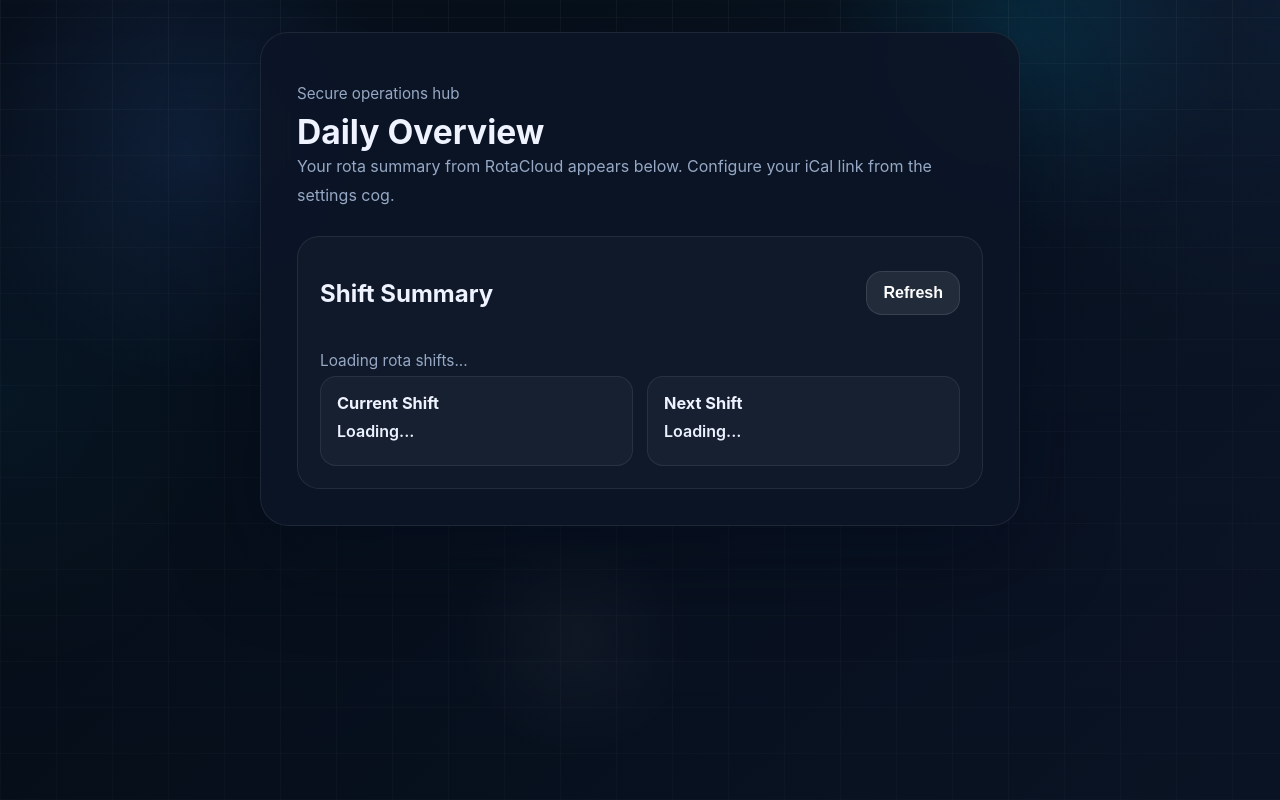
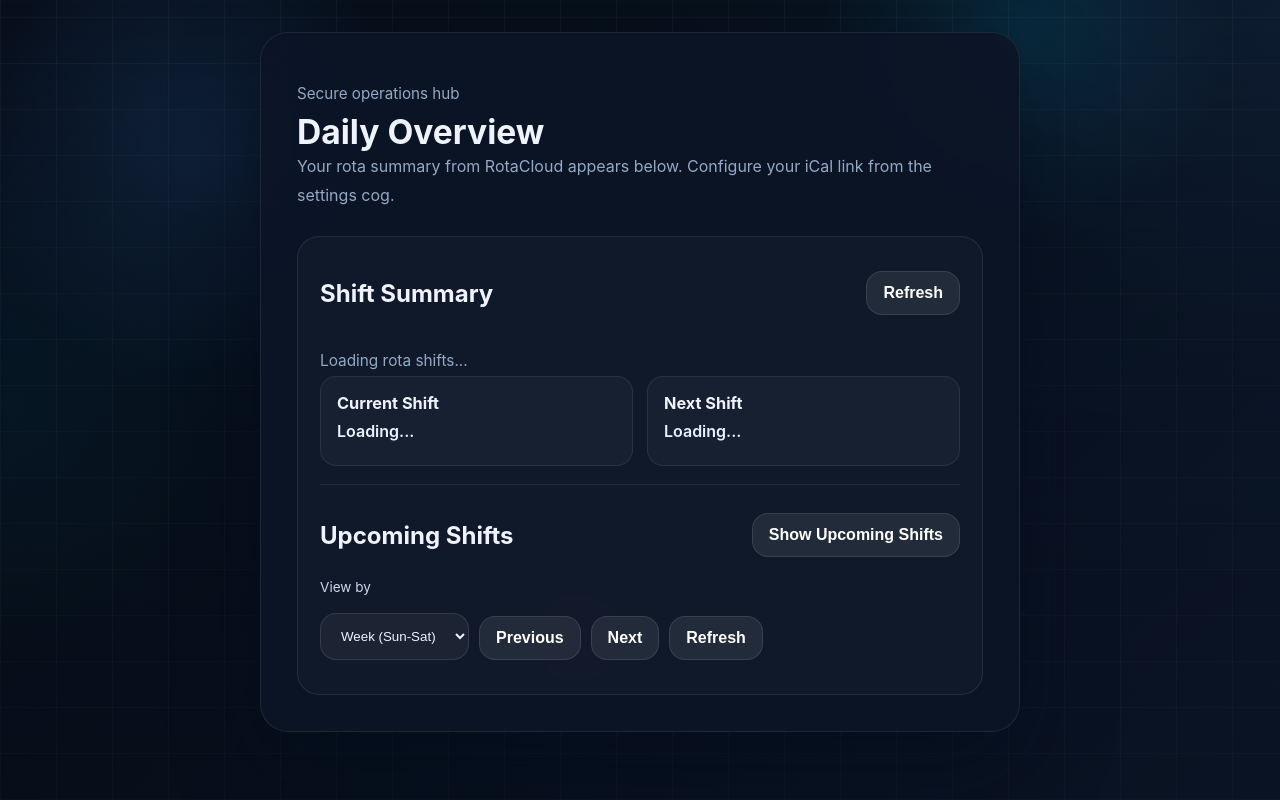
Before and after one commit to Wakkymike/OCC-Assist, a Flask app: template templates/live-updates.html in a window 1280 px wide. Run offline with Flask 3, Linux system fonts and the light colour scheme; the template is opened without the code that fills it, so the values that code supplies are empty.

Commit message:
Add expandable upcoming rota feed with week/month filters

```diff
--- a/app.py
+++ b/app.py
@@ -3,7 +3,7 @@ from __future__ import annotations
 import os
 import json
 import sqlite3
-from datetime import datetime, timezone
+from datetime import datetime, timedelta, timezone
 from functools import wraps
 from pathlib import Path
 from urllib.error import HTTPError, URLError
@@ -533,15 +533,7 @@ def parse_ical_events(content: str) -> list[dict[str, object]]:
 
 
 def fetch_rotacloud_shift_overview(ical_url: str) -> dict[str, object]:
-    try:
-        with urlopen(ical_url, timeout=20) as response:
-            payload = response.read().decode('utf-8', errors='replace')
-    except HTTPError as error:
-        raise RuntimeError(f'RotaCloud iCal link returned HTTP {error.code}.') from error
-    except URLError as error:
-        raise RuntimeError('Unable to reach the RotaCloud iCal link right now.') from error
-
-    events = sorted(parse_ical_events(payload), key=lambda event: event['start'])
+    events = fetch_rotacloud_events(ical_url)
     now_utc = datetime.now(timezone.utc)
 
     current_shift = None
@@ -572,6 +564,54 @@ def fetch_rotacloud_shift_overview(ical_url: str) -> dict[str, object]:
     return {
         'currentShift': serialize_shift(current_shift),
         'nextShift': serialize_shift(next_shift),
+    }
+
+def fetch_rotacloud_events(ical_url: str) -> list[dict[str, object]]:
+    try:
+        with urlopen(ical_url, timeout=20) as response:
+            payload = response.read().decode('utf-8', errors='replace')
+    except HTTPError as error:
+        raise RuntimeError(f'RotaCloud iCal link returned HTTP {error.code}.') from error
+    except URLError as error:
+        raise RuntimeError('Unable to reach the RotaCloud iCal link right now.') from error
+
+    return sorted(parse_ical_events(payload), key=lambda event: event['start'])
+
+
+def add_months(base: datetime, months: int) -> datetime:
+    year = base.year + ((base.month - 1 + months) // 12)
+    month = ((base.month - 1 + months) % 12) + 1
+    return base.replace(year=year, month=month, day=1)
+
+
+def get_period_bounds(scope: str, offset: int) -> tuple[datetime, datetime, str]:
+    now_local = datetime.now(LONDON_TZ)
+    if scope == 'month':
+        month_start = now_local.replace(day=1, hour=0, minute=0, second=0, microsecond=0)
+        period_start = add_months(month_start, offset)
+        period_end = add_months(period_start, 1)
+        label = period_start.strftime('%B %Y')
+        return period_start, period_end, label
+
+    # Week starts Sunday. Python weekday: Monday=0 ... Sunday=6.
+    days_since_sunday = (now_local.weekday() + 1) % 7
+    week_start = (now_local.replace(hour=0, minute=0, second=0, microsecond=0) -
+                  timedelta(days=days_since_sunday))
+    period_start = week_start + timedelta(weeks=offset)
+    period_end = period_start + timedelta(days=7)
+    label = f"{period_start.strftime('%d %b %Y')} - {(period_end - timedelta(days=1)).strftime('%d %b %Y')}"
+    return period_start, period_end, label
+
+
+def serialize_shift_event(event: dict[str, object]) -> dict[str, object]:
+    start_local = event['start'].astimezone(LONDON_TZ)
+    end_local = event['end'].astimezone(LONDON_TZ)
+    return {
+        'summary': str(event.get('summary') or 'Shift'),
+        'location': str(event.get('location') or ''),
+        'startIso': event['start'].isoformat(),
+        'endIso': event['end'].isoformat(),
+        'windowLabel': f"{start_local.strftime('%a %d %b %H:%M')} - {end_local.strftime('%H:%M')}",
     }
 
 
@@ -860,6 +900,65 @@ def list_driving_snapshots():
             created_at,
             created_at_epoch
         FROM driving_snapshots
+
+
+@app.get('/api/overview/upcoming-shifts')
+@login_required('live_updates')
+def daily_overview_upcoming_shifts():
+    user = get_current_user()
+    if user is None:
+        abort(401)
+
+    ical_url = get_user_rotacloud_ical_url(int(user['id']))
+    if not ical_url:
+        return jsonify(
+            {
+                'ok': True,
+                'configured': False,
+                'scope': 'week',
+                'offset': 0,
+                'periodLabel': '',
+                'shifts': [],
+                'message': 'No RotaCloud iCal link configured yet.',
+            }
+        )
+
+    scope = str(request.args.get('scope', 'week')).strip().lower()
+    if scope not in {'week', 'month'}:
+        scope = 'week'
+
+    try:
+        offset = int(request.args.get('offset', '0'))
+    except ValueError:
+        offset = 0
+    offset = max(-12, min(24, offset))
+
+    period_start_local, period_end_local, period_label = get_period_bounds(scope, offset)
+    period_start_utc = period_start_local.astimezone(timezone.utc)
+    period_end_utc = period_end_local.astimezone(timezone.utc)
+    now_utc = datetime.now(timezone.utc)
+
+    try:
+        all_events = fetch_rotacloud_events(ical_url)
+    except RuntimeError as error:
+        return jsonify({'ok': False, 'configured': True, 'message': str(error)}), 503
+
+    filtered_events = [
+        event for event in all_events
+        if event['end'] >= now_utc and event['start'] < period_end_utc and event['end'] > period_start_utc
+    ]
+
+    return jsonify(
+        {
+            'ok': True,
+            'configured': True,
+            'scope': scope,
+            'offset': offset,
+            'periodLabel': period_label,
+            'shifts': [serialize_shift_event(event) for event in filtered_events],
+            'weekStartsOn': 'Sunday',
+        }
+    )
         WHERE user_id = ?
         ORDER BY created_at_epoch DESC
         ''',
--- a/static/scripts.js
+++ b/static/scripts.js
@@ -807,6 +807,15 @@ function initializeDailyOverview() {
   const overviewRoot = document.querySelector('#daily-overview');
   const refreshButton = document.querySelector('#refresh-overview');
   const overviewMessage = document.querySelector('#overview-message');
+  const toggleUpcomingButton = document.querySelector('#toggle-upcoming');
+  const upcomingControls = document.querySelector('#upcoming-controls');
+  const upcomingScope = document.querySelector('#upcoming-scope');
+  const upcomingPrev = document.querySelector('#upcoming-prev');
+  const upcomingNext = document.querySelector('#upcoming-next');
+  const upcomingRefresh = document.querySelector('#upcoming-refresh');
+  const upcomingPeriod = document.querySelector('#upcoming-period');
+  const upcomingMessage = document.querySelector('#upcoming-message');
+  const upcomingList = document.querySelector('#upcoming-list');
   const currentStatus = document.querySelector('#current-shift-status');
   const currentWindow = document.querySelector('#current-shift-window');
   const currentLocation = document.querySelector('#current-shift-location');
@@ -816,10 +825,22 @@ function initializeDailyOverview() {
 
   if (
     !overviewRoot || !refreshButton || !overviewMessage || !currentStatus || !currentWindow || !currentLocation
-    || !nextStatus || !nextWindow || !nextLocation
+    || !nextStatus || !nextWindow || !nextLocation || !toggleUpcomingButton || !upcomingControls
+    || !upcomingScope || !upcomingPrev || !upcomingNext || !upcomingRefresh || !upcomingPeriod
+    || !upcomingMessage || !upcomingList
   ) {
     return;
   }
+
+  let upcomingVisible = false;
+  let upcomingOffset = 0;
+
+  const escapeHtml = (value) => String(value || '')
+    .replaceAll('&', '&amp;')
+    .replaceAll('<', '&lt;')
+    .replaceAll('>', '&gt;')
+    .replaceAll('"', '&quot;')
+    .replaceAll("'", '&#39;');
 
   const renderShiftCard = (target, shift, emptyLabel) => {
     target.status.textContent = shift ? shift.summary : emptyLabel;
@@ -875,8 +896,95 @@ function initializeDailyOverview() {
     setMessage(overviewMessage, 'Shift data loaded.', 'success');
   };
 
+  const renderUpcomingShifts = (items) => {
+    if (!items.length) {
+      upcomingList.innerHTML = '<p class="hours-empty">No upcoming shifts in this period.</p>';
+      return;
+    }
+
+    upcomingList.innerHTML = items
+      .map((shift) => `
+        <article class="overview-card upcoming-item">
+          <h3>${escapeHtml(shift.summary)}</h3>
+          <p class="overview-window">${escapeHtml(shift.windowLabel)}</p>
+          <p class="overview-location">${escapeHtml(shift.location || '')}</p>
+        </article>
+      `)
+      .join('');
+  };
+
+  const loadUpcomingShifts = async () => {
+    if (!upcomingVisible) {
+      return;
+    }
+
+    setMessage(upcomingMessage, 'Loading upcoming shifts...');
+    const query = new URLSearchParams({
+      scope: upcomingScope.value,
+      offset: String(upcomingOffset),
+    });
+
+    const response = await fetch(`${window.OCC_ASSIST.overviewUpcomingUrl}?${query.toString()}`, {
+      cache: 'no-store',
+    });
+    const payload = await response.json();
+
+    if (!response.ok || !payload.ok) {
+      setMessage(upcomingMessage, payload.message || 'Unable to load upcoming shifts.', 'error');
+      upcomingPeriod.textContent = '';
+      upcomingList.innerHTML = '';
+      return;
+    }
+
+    if (!payload.configured) {
+      setMessage(upcomingMessage, 'No RotaCloud iCal configured. Use settings to add your link.', 'error');
+      upcomingPeriod.textContent = '';
+      upcomingList.innerHTML = '';
+      return;
+    }
+
+    upcomingPeriod.textContent = `${payload.scope === 'week' ? 'Week' : 'Month'}: ${payload.periodLabel}`;
+    setMessage(upcomingMessage, `Loaded ${payload.shifts.length} shift${payload.shifts.length === 1 ? '' : 's'}.`, 'success');
+    renderUpcomingShifts(payload.shifts || []);
+  };
+
+  const setUpcomingVisibility = (visible) => {
+    upcomingVisible = visible;
+    upcomingControls.hidden = !visible;
+    upcomingPeriod.hidden = !visible;
+    upcomingMessage.hidden = !visible;
+    upcomingList.hidden = !visible;
+    toggleUpcomingButton.textContent = visible ? 'Hide Upcoming Shifts' : 'Show Upcoming Shifts';
+    if (visible) {
+      loadUpcomingShifts();
+    }
+  };
+
   refreshButton.addEventListener('click', () => {
     loadOverview();
+  });
+
+  toggleUpcomingButton.addEventListener('click', () => {
+    setUpcomingVisibility(!upcomingVisible);
+  });
+
+  upcomingScope.addEventListener('change', () => {
+    upcomingOffset = 0;
+    loadUpcomingShifts();
+  });
+
+  upcomingPrev.addEventListener('click', () => {
+    upcomingOffset -= 1;
+    loadUpcomingShifts();
+  });
+
+  upcomingNext.addEventListener('click', () => {
+    upcomingOffset += 1;
+    loadUpcomingShifts();
+  });
+
+  upcomingRefresh.addEventListener('click', () => {
+    loadUpcomingShifts();
   });
 
   loadOverview();
--- a/static/styles.css
+++ b/static/styles.css
@@ -507,6 +507,41 @@ body::before {
   color: var(--muted);
 }
 
+.overview-upcoming {
+  margin-top: 18px;
+  border-top: 1px solid rgba(255, 255, 255, 0.08);
+  padding-top: 16px;
+}
+
+.upcoming-controls {
+  display: flex;
+  align-items: end;
+  gap: 10px;
+  flex-wrap: wrap;
+  margin-top: 10px;
+}
+
+.compact-field {
+  margin: 0;
+}
+
+.compact-field span {
+  display: block;
+  margin-bottom: 6px;
+  color: #cdd7ed;
+  font-size: 0.85rem;
+}
+
+.upcoming-list {
+  margin-top: 12px;
+  display: grid;
+  gap: 10px;
+}
+
+.upcoming-item h3 {
+  font-size: 0.96rem;
+}
+
 body.driving-hours-active {
   min-height: 100dvh;
   display: grid;
--- a/templates/base.html
+++ b/templates/base.html
@@ -20,6 +20,7 @@
         settingsRotacloudUrl: {{ url_for('get_rotacloud_setting') | tojson }},
         updateSettingsRotacloudUrl: {{ url_for('update_rotacloud_setting') | tojson }},
         overviewShiftsUrl: {{ url_for('daily_overview_shifts') | tojson }},
+        overviewUpcomingUrl: {{ url_for('daily_overview_upcoming_shifts') | tojson }},
         settingsPageUrl: {{ url_for('settings_page') | tojson }}
         {% endif %}
       };
--- a/templates/live-updates.html
+++ b/templates/live-updates.html
@@ -30,6 +30,30 @@
           <p id="next-shift-location" class="overview-location"></p>
         </article>
       </div>
+
+      <section class="overview-upcoming" aria-label="Upcoming shifts">
+        <div class="section-row">
+          <h2>Upcoming Shifts</h2>
+          <button id="toggle-upcoming" class="btn secondary compact" type="button">Show Upcoming Shifts</button>
+        </div>
+
+        <div id="upcoming-controls" class="upcoming-controls" hidden>
+          <label class="field compact-field" for="upcoming-scope">
+            <span>View by</span>
+            <select id="upcoming-scope" name="upcoming-scope">
+              <option value="week">Week (Sun-Sat)</option>
+              <option value="month">Month</option>
+            </select>
+          </label>
+          <button id="upcoming-prev" class="btn secondary compact" type="button">Previous</button>
+          <button id="upcoming-next" class="btn secondary compact" type="button">Next</button>
+          <button id="upcoming-refresh" class="btn secondary compact" type="button">Refresh</button>
+        </div>
+
+        <p id="upcoming-period" class="overview-window" hidden></p>
+        <div id="upcoming-message" class="message" hidden></div>
+        <div id="upcoming-list" class="upcoming-list" hidden></div>
+      </section>
     </section>
   </section>
 {% endblock %}
```
